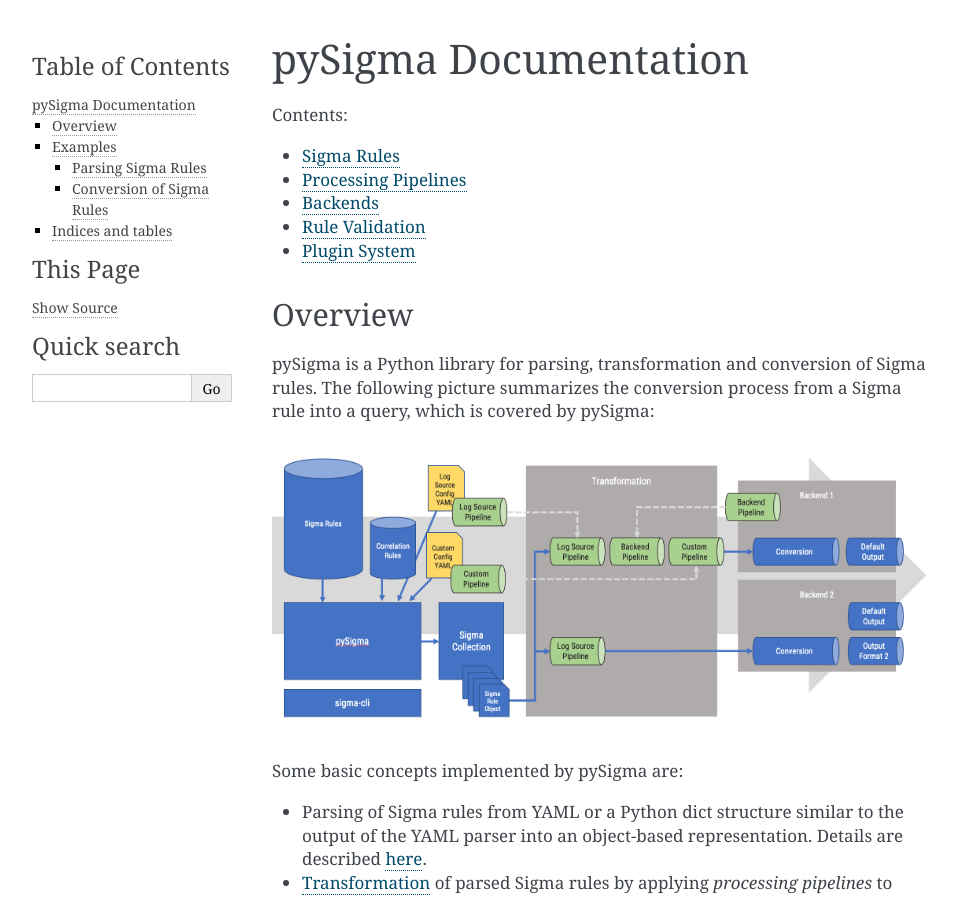
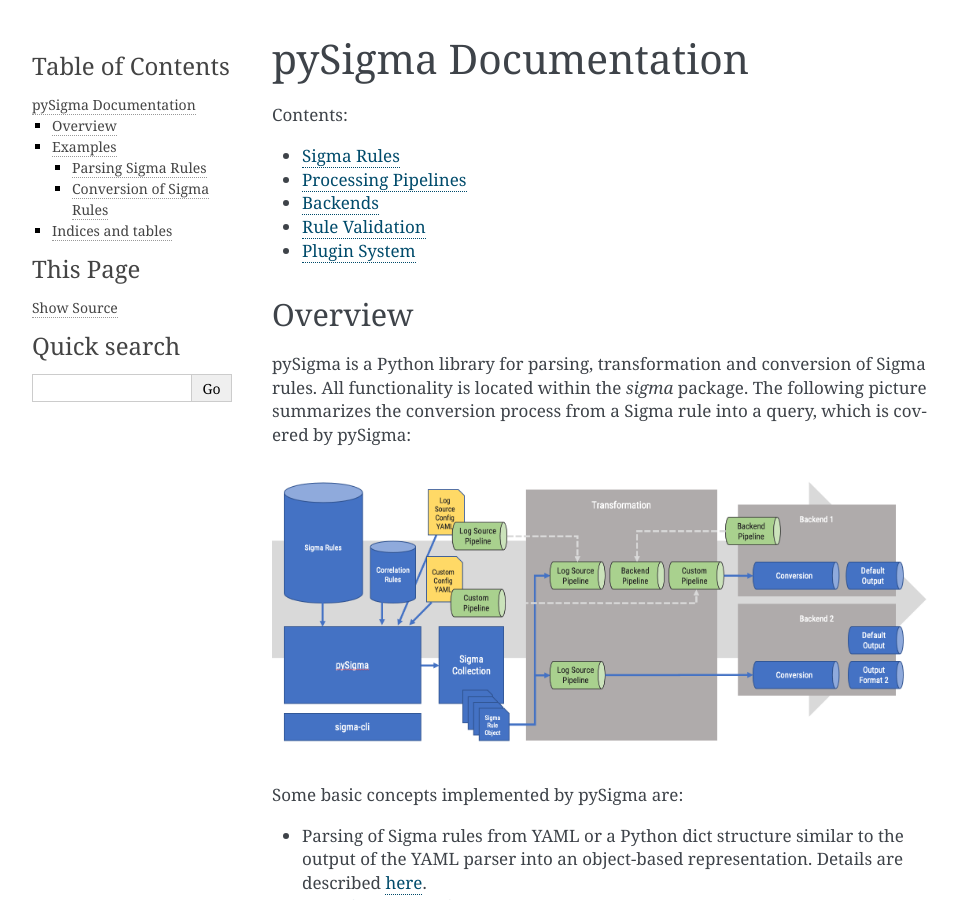
Before and after one commit to SigmaHQ/pySigma, a Sphinx documentation site: the page built from docs/index.rst, in a window 1280 px wide and 900 px high. Shown: the whole window, without its empty margins (148-1106 px from the left). Built offline with Sphinx 7.4.7, drawn with Linux system fonts in a browser that asks for light colours.

Commit message:
Mentioned base package name in docs.

```diff
--- a/docs/index.rst
+++ b/docs/index.rst
@@ -14,7 +14,8 @@ pySigma Documentation
 Overview
 ********
 
-pySigma is a Python library for parsing, transformation and conversion of Sigma rules. The following
+pySigma is a Python library for parsing, transformation and conversion of Sigma rules. All
+functionality is located within the `sigma` package. The following
 picture summarizes the conversion process from a Sigma rule into a query, which is covered by pySigma:
 
 .. image:: images/conversion.png
```
